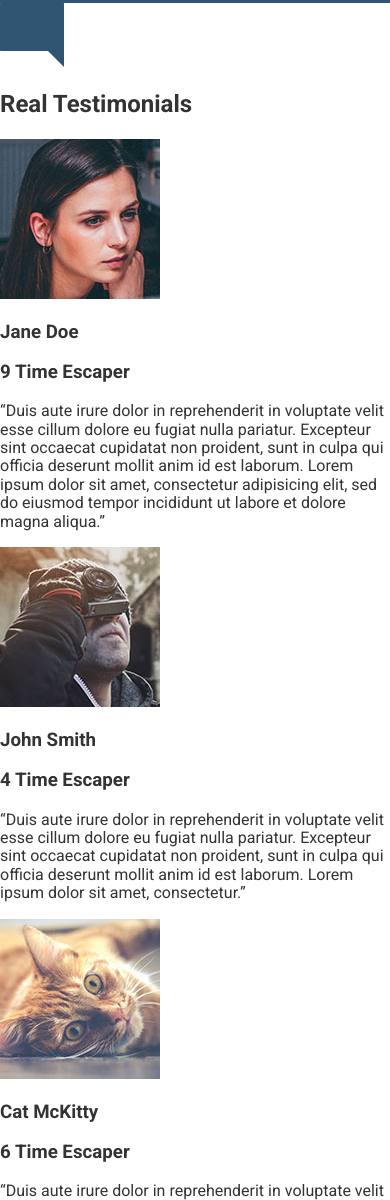
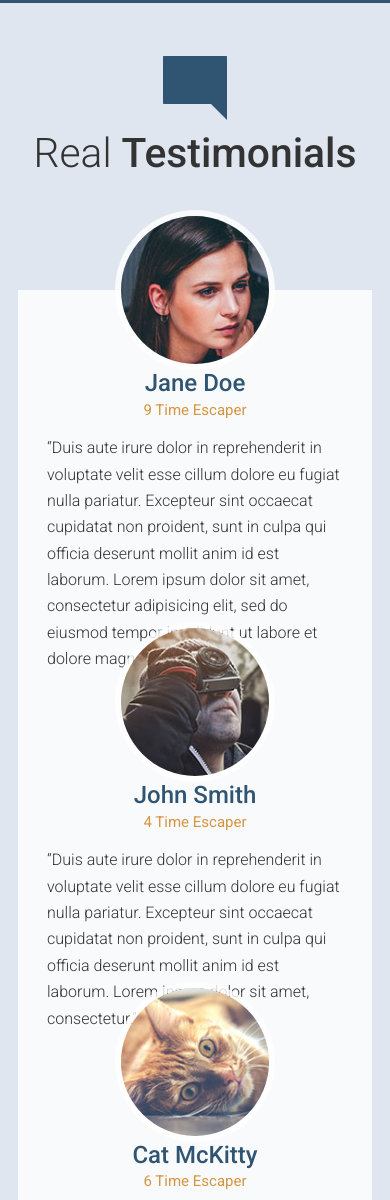
Before and after one commit to cheeseaddict/random_css, a website: page app/index.html in a window 390 px wide. Shown: the part 3251-4451 px from the top of the page. Drawn offline with Linux system fonts and the light colour scheme.

Commit message:
fixed backgorund mobile

```diff
--- a/app/assets/styles/modules/_page-section.css
+++ b/app/assets/styles/modules/_page-section.css
@@ -9,4 +9,13 @@
     background: $mainBlue;
     color: #fff;
   }
+
+  &--testimonials {
+    background-color: #e0e6ef;
+
+    @mixin atMedium {
+      background: url('/assets/images/testimonials-bg.jpg') top center no-repeat;
+      background-size: cover;
+    }
+  }
 }
--- a/app/assets/styles/modules/_rows.css
+++ b/app/assets/styles/modules/_rows.css
@@ -2,8 +2,20 @@
 
   @mixin clearfix;
 
+  &--t-padding {
+    padding-top: 80px;
+  }
+
   &--gutters {
     margin-right: -65px;
+  }
+
+  &--gutters-small {
+    margin-right: -45px;
+  }
+
+  &--gutters-small > div {
+    padding-right: 45px;
   }
 
   &--gutters-large {
@@ -13,7 +25,6 @@
   &--gutters-large > div {
     padding-right: 100px;
   }
-
 
   &--gutters > div {
     padding-right: 65px;
@@ -51,4 +62,16 @@
       width: 63%;
     }
   }
+
+  /* begin equal height rule */
+  &--equal-height-at-medium {
+    @mixin atMedium {
+      display: flex;
+
+      & > div {
+        float: none;
+        display: flex;
+      }
+    }
+  }
 }
--- /dev/null
+++ b/app/assets/styles/modules/_testimonial.css
@@ -0,0 +1,31 @@
+.testimonial {
+  background-color: rgba(255, 255, 255, .8);
+  padding: 0 1.8125rem 1px 1.8125rem;
+
+  &__photo {
+    border-radius: 80px;
+    overflow: hidden;
+    width: 160px;
+    height: 160px;
+    margin: 0 auto -80px auto;
+    position: relative;
+    top: -80px;
+    border: 6px solid rgba(255, 255, 255, .8);
+  }
+
+  &__title {
+    color: $mainBlue;
+    text-align: center;
+    font-size: 1.5rem;
+    font-weight: 500;
+    margin: 0;
+  }
+
+  &__subtitle {
+    color: $mainOrange;
+    text-align: center;
+    font-weight: 400;
+    font-size: 0.9375rem;
+    margin: .25rem 0 1rem 0;
+  }
+}
--- a/app/assets/styles/styles.css
+++ b/app/assets/styles/styles.css
@@ -11,3 +11,4 @@
 @import "modules/_generic-content-container";
 @import "modules/_section-title";
 @import "modules/_feature-item";
+@import "modules/_testimonial";
--- a/app/index.html
+++ b/app/index.html
@@ -111,24 +111,45 @@
     </div>
   </div>
 
-  <div id="testimonials">
-    <img src="assets/images/icons/comment.svg">
-    <h2>Real Testimonials</h2>
+  <div id="testimonials" class="page-section page-section--testimonials">
+    <div class="wrapper">
+      <h2 class="section-title section-title--blue"><img class="section-title__icon" src="assets/images/icons/comment.svg"> Real <strong>Testimonials</strong></h2>
 
+      <div class="row row--gutters-small row--t-padding row--equal-height-at-medium generic-content-container">
+        <div class="row__medium-4">
+          <div class="testimonial">
+            <div class="testimonial__photo">
               <img src="assets/images/testimonial-jane.jpg">
-    <h3>Jane Doe</h3>
-    <h3>9 Time Escaper</h3>
+            </div>
+            <h3 class="testimonial__title">Jane Doe</h3>
+            <h4 class="testimonial__subtitle">9 Time Escaper</h4>
             <p>&ldquo;Duis aute irure dolor in reprehenderit in voluptate velit esse cillum dolore eu fugiat nulla pariatur. Excepteur sint occaecat cupidatat non proident, sunt in culpa qui officia deserunt mollit anim id est laborum. Lorem ipsum dolor sit amet, consectetur adipisicing elit, sed do eiusmod tempor incididunt ut labore et dolore magna aliqua.&rdquo;</p>
+          </div>
+        </div>
 
+        <div class="row__medium-4">
+          <div class="testimonial">
+            <div class="testimonial__photo">
               <img src="assets/images/testimonial-john.jpg">
-    <h3>John Smith</h3>
-    <h3>4 Time Escaper</h3>
+            </div>
+            <h3 class="testimonial__title">John Smith</h3>
+            <h4 class="testimonial__subtitle">4 Time Escaper</h4>
             <p>&ldquo;Duis aute irure dolor in reprehenderit in voluptate velit esse cillum dolore eu fugiat nulla pariatur. Excepteur sint occaecat cupidatat non proident, sunt in culpa qui officia deserunt mollit anim id est laborum. Lorem ipsum dolor sit amet, consectetur.&rdquo;</p>
+          </div>
+        </div>
 
+        <div class="row__medium-4">
+          <div class="testimonial">
+            <div class="testimonial__photo">
               <img src="assets/images/testimonial-cat.jpg">
-    <h3>Cat McKitty</h3>
-    <h3>6 Time Escaper</h3>
+            </div>
+            <h3 class="testimonial__title">Cat McKitty</h3>
+            <h4 class="testimonial__subtitle">6 Time Escaper</h4>
             <p>&ldquo;Duis aute irure dolor in reprehenderit in voluptate velit esse cillum dolore eu fugiat nulla pariatur. Excepteur sint occaecat cupidatat non proident, sunt in culpa qui officia deserunt mollit anim id est laborum. Lorem ipsum dolor sit amet, consectetur adipisicing elit, sed do eiusmod tempor incididunt ut.&rdquo;</p>
+          </div>
+        </div>
+      </div>
+    </div>
   </div>
 
   <footer>
--- a/app/temp/styles/styles.css
+++ b/app/temp/styles/styles.css
@@ -489,6 +489,18 @@ a {
     color: #fff;
   }
 
+.page-section--testimonials {
+    background-color: #e0e6ef;
+  }
+
+@media (min-width: 800px) {
+
+.page-section--testimonials {
+      background: url('/assets/images/testimonials-bg.jpg') top center no-repeat;
+      background-size: cover
+  }
+    }
+
 .headline {
   font-weight: 300;
   font-size: 1.9rem;
@@ -549,8 +561,20 @@ a {
     display: table;
   }
 
+.row--t-padding {
+    padding-top: 80px;
+  }
+
 .row--gutters {
     margin-right: -65px;
+  }
+
+.row--gutters-small {
+    margin-right: -45px;
+  }
+
+.row--gutters-small > div {
+    padding-right: 45px;
   }
 
 .row--gutters-large {
@@ -596,6 +620,20 @@ a {
     .row__medium-8--smaller {
       width: 63%;
     }
+    }
+
+/* begin equal height rule */
+
+@media (min-width: 800px) {
+
+.row--equal-height-at-medium {
+      display: flex
+  }
+
+      .row--equal-height-at-medium > div {
+        float: none;
+        display: flex;
+      }
     }
 
 .generic-content-container p {
@@ -701,3 +739,35 @@ a {
       font-size: 1.875rem
   }
     }
+
+.testimonial {
+  background-color: rgba(255, 255, 255, .8);
+  padding: 0 1.8125rem 1px 1.8125rem;
+}
+
+.testimonial__photo {
+    border-radius: 80px;
+    overflow: hidden;
+    width: 160px;
+    height: 160px;
+    margin: 0 auto -80px auto;
+    position: relative;
+    top: -80px;
+    border: 6px solid rgba(255, 255, 255, .8);
+  }
+
+.testimonial__title {
+    color: #2f5572;
+    text-align: center;
+    font-size: 1.5rem;
+    font-weight: 500;
+    margin: 0;
+  }
+
+.testimonial__subtitle {
+    color: #d59541;
+    text-align: center;
+    font-weight: 400;
+    font-size: 0.9375rem;
+    margin: .25rem 0 1rem 0;
+  }
```
Lines whose indentation alone changed are shown as unchanged.
